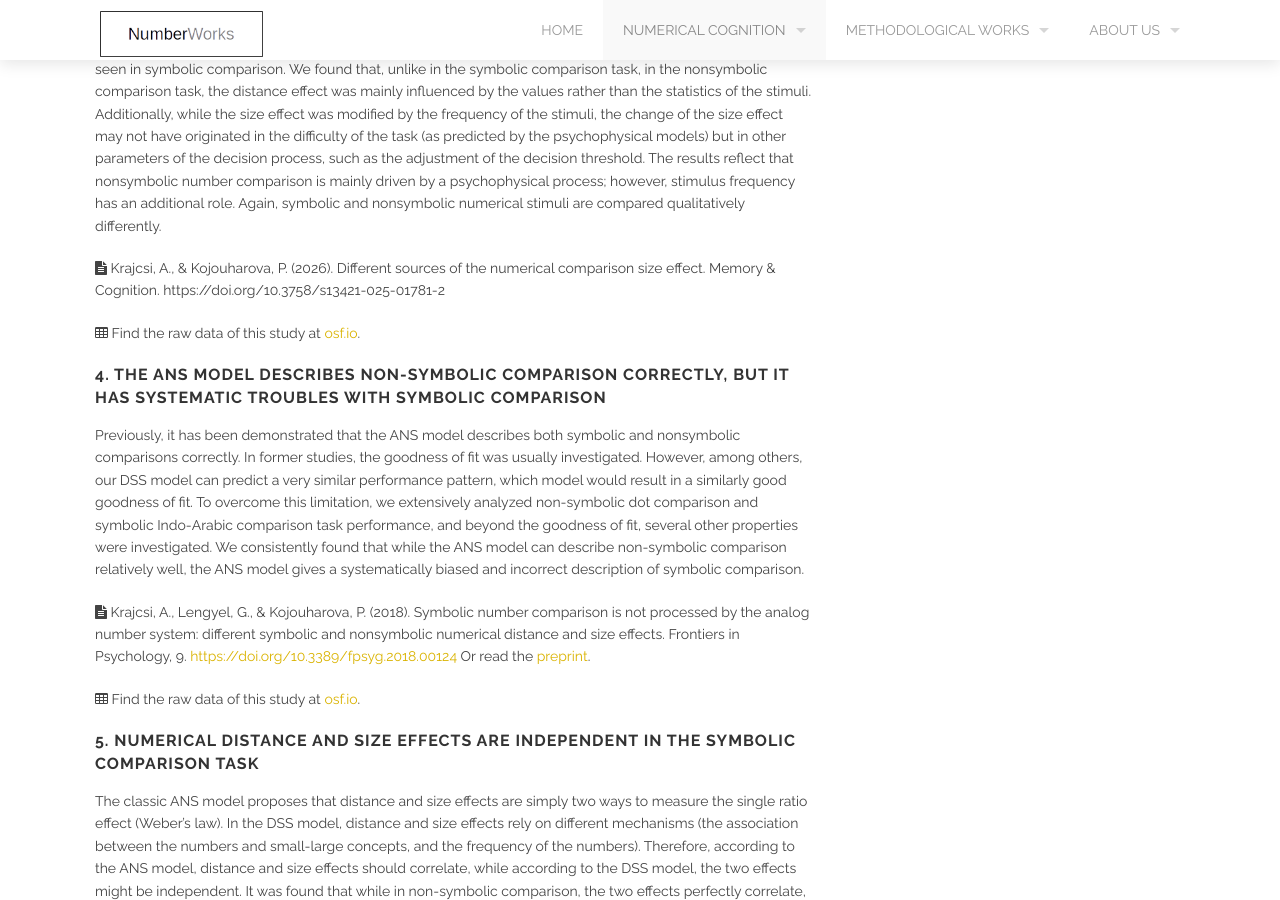
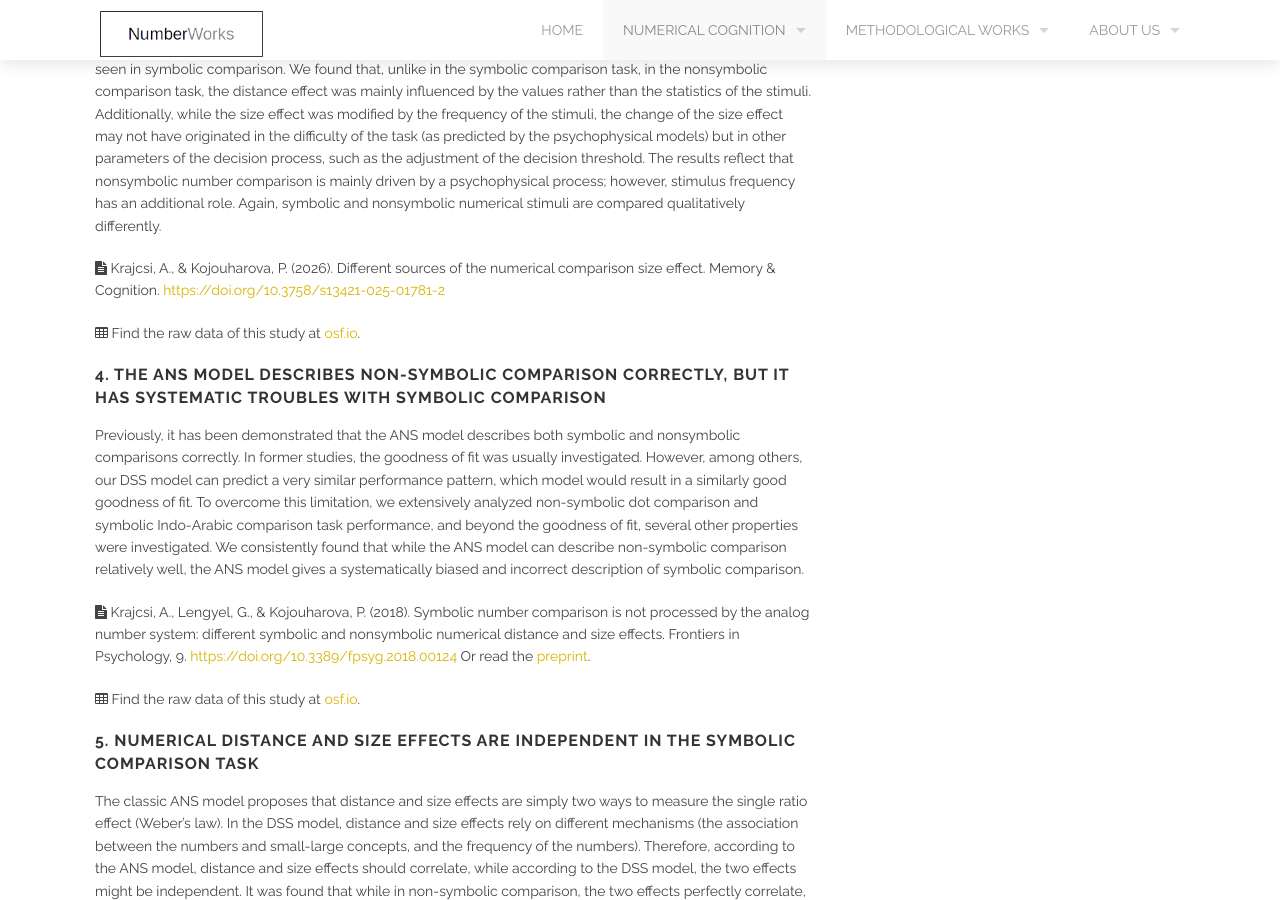
Before and after one commit to theNumberWorks/numberworks_website, a Jekyll site: the page built from discrete_semantic_system.md, in a window 1280 px wide and 900 px high, scrolled down 3968 px. Built offline with Jekyll 4.4.1, drawn with Linux system fonts in a browser that asks for light colours; part of the change alters nothing that is shown.

Commit message:
Update discrete_semantic_system.md

```diff
--- a/discrete_semantic_system.md
+++ b/discrete_semantic_system.md
@@ -77,7 +77,7 @@ The same question was also investigated with Indo-Arabic numbers, and we found t
 
 We tested whether nonsymbolic number comparison is sensitive to the statistical features of the stimuli as seen in symbolic comparison. We found that, unlike in the symbolic comparison task, in the nonsymbolic comparison task, the distance effect was mainly influenced by the values rather than the statistics of the stimuli. Additionally, while the size effect was modified by the frequency of the stimuli, the change of the size effect may not have originated in the difficulty of the task (as predicted by the psychophysical models) but in other parameters of the decision process, such as the adjustment of the decision threshold. The results reflect that nonsymbolic number comparison is mainly driven by a psychophysical process; however, stimulus frequency has an additional role. Again, symbolic and nonsymbolic numerical stimuli are compared qualitatively differently.
 
-<i class='fa fa-file-text'></i> Krajcsi, A., & Kojouharova, P. (2026). Different sources of the numerical comparison size effect. Memory & Cognition. https://doi.org/10.3758/s13421-025-01781-2
+<i class='fa fa-file-text'></i> Krajcsi, A., & Kojouharova, P. (2026). Different sources of the numerical comparison size effect. Memory & Cognition. [https://doi.org/10.3758/s13421-025-01781-2](https://doi.org/10.3758/s13421-025-01781-2)
 
 <i class='fa fa-table'></i> Find the raw data of this study at [osf.io](https://osf.io/5rzte/).
 
```
